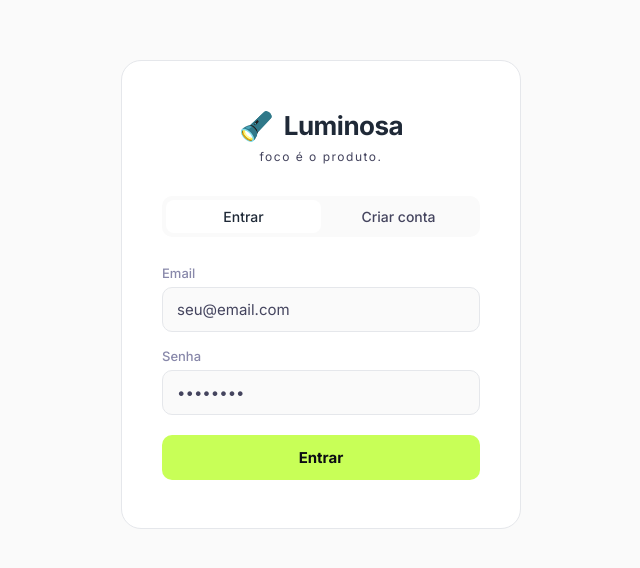
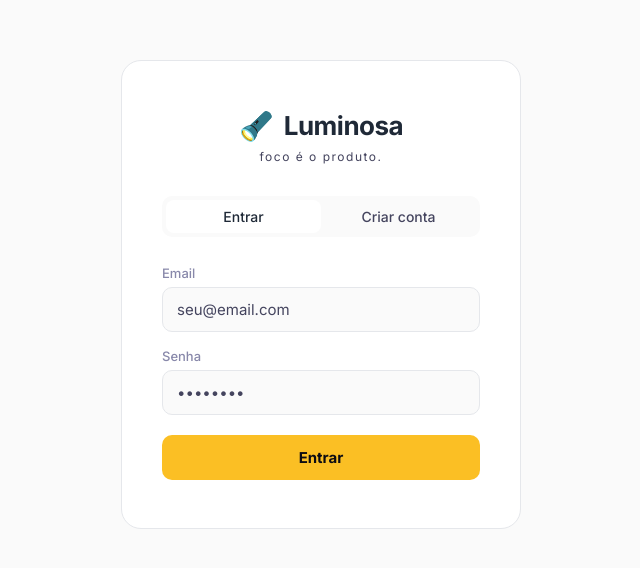
Before and after one commit to PietroGUIDORIZZI/luminosaAppFront, a React (Vite) app: page / in a window 1280 px wide. Shown: the part 106-674 px from the top of the page, without its empty margins (319-959 px from the left). Built offline with nearby package versions, Linux system fonts and the light colour scheme; no server answers.

Commit message:
css login

```diff
--- a/src/pages/LoginPage.css
+++ b/src/pages/LoginPage.css
@@ -110,7 +110,7 @@
 }
 
 .login-field input:focus {
-  border-color: var(--accent, #C8FF57);
+  border-color: var(--accent, #FBBF24);
 }
 
 .login-field input::placeholder {
@@ -132,7 +132,7 @@
 .login-submit {
   width: 100%;
   padding: 13px;
-  background: var(--accent, #C8FF57);
+  background: var(--accent, #FBBF24);
   color: #0C0C13;
   border: none;
   border-radius: 10px;
```
